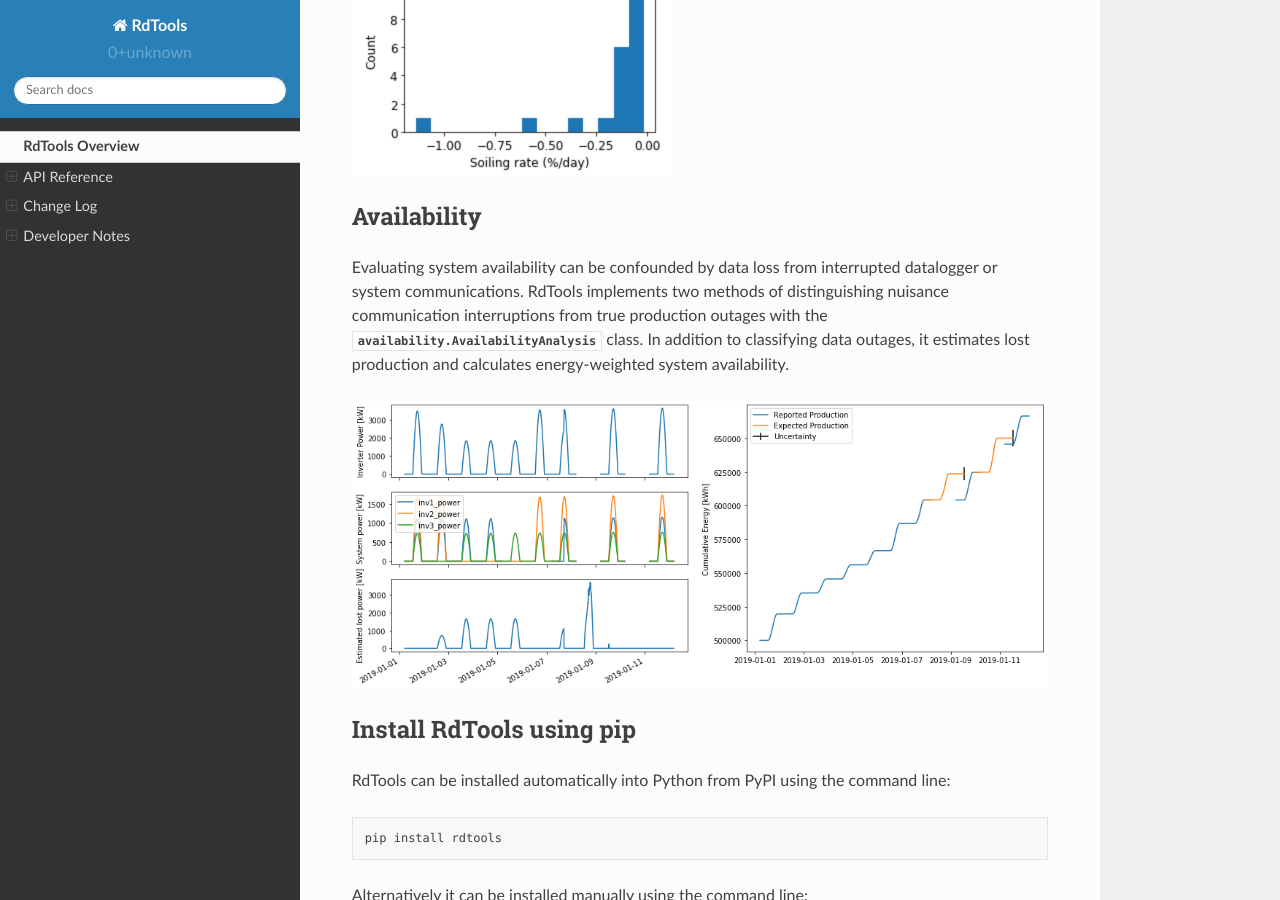
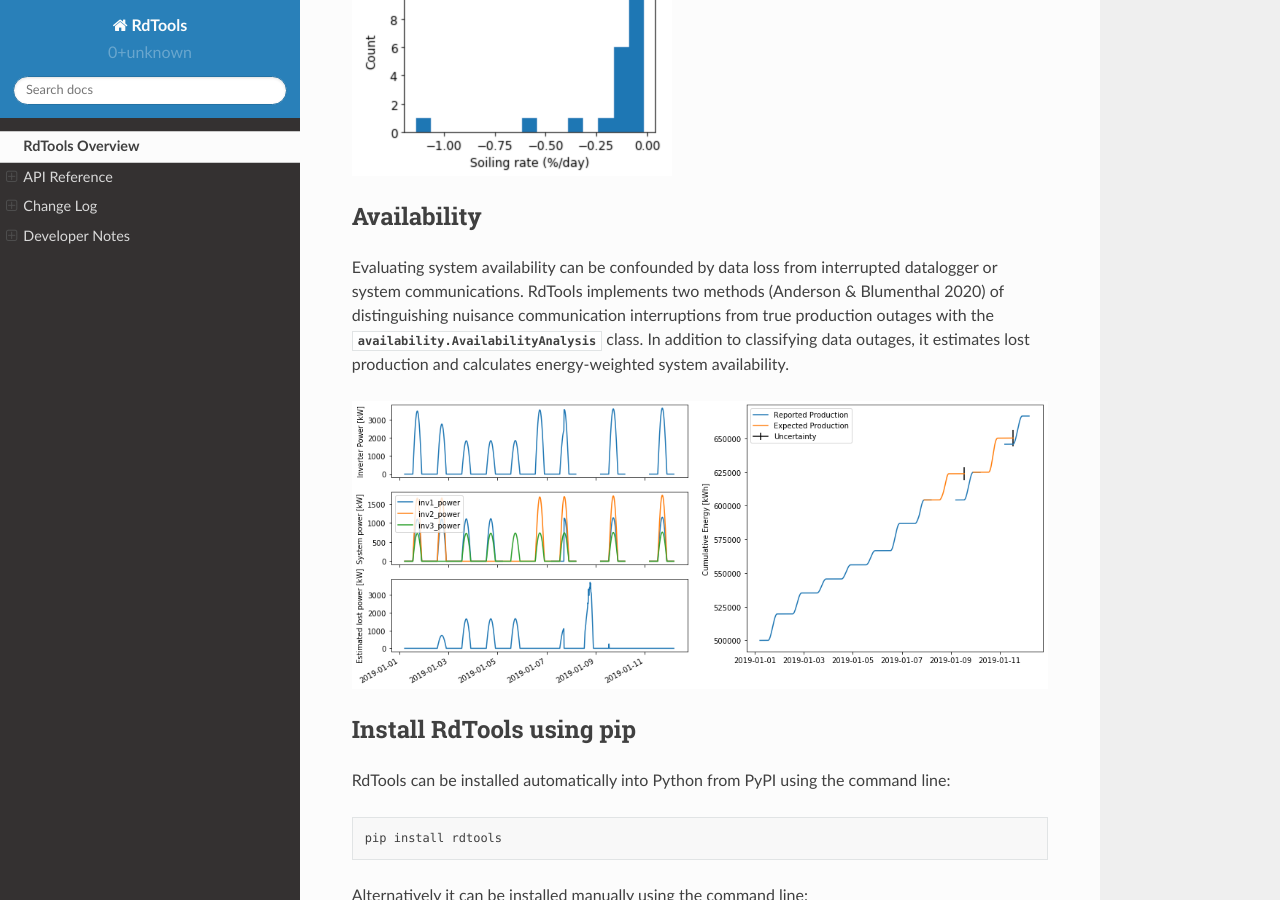
Before and after one commit to NREL/rdtools, a Sphinx documentation site: the page built from docs/sphinx/source/index.rst, in a window 1280 px wide and 900 px high, scrolled down 2660 px. Built offline with Sphinx 7.4.7 and the Read the Docs theme 2.0.0, drawn with Linux system fonts in a browser that asks for light colours; pages that are not in the unit, such as notebooks, are missing from menus; some of the changed text lies outside the part shown.

```diff
--- a/docs/sphinx/source/index.rst
+++ b/docs/sphinx/source/index.rst
@@ -102,8 +102,9 @@ Availability
 ------------
 
 Evaluating system availability can be confounded by data loss from interrupted
-datalogger or system communications. RdTools implements two methods of
-distinguishing nuisance communication interruptions from true production outages
+datalogger or system communications. RdTools implements two methods
+(Anderson & Blumenthal 2020) of distinguishing nuisance communication
+interruptions from true production outages
 with the :py:class:`.availability.AvailabilityAnalysis` class. In addition to
 classifying data outages, it estimates lost production and calculates
 energy-weighted system availability.
```
Also changed, not shown: other parts of docs/sphinx/source/index.rst (+1 -1 lines).
